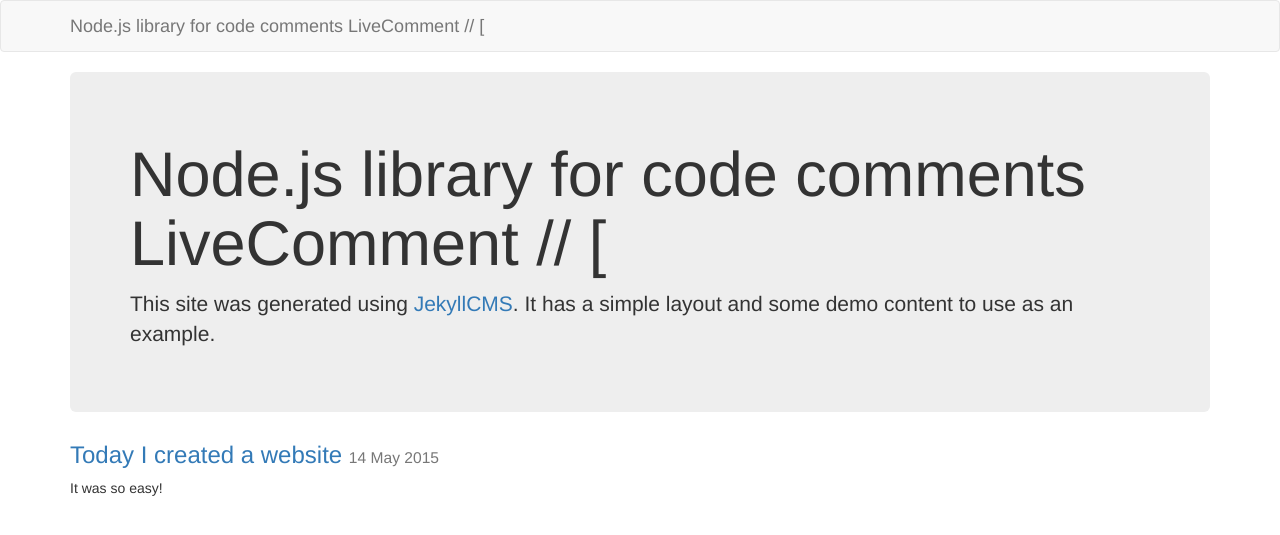
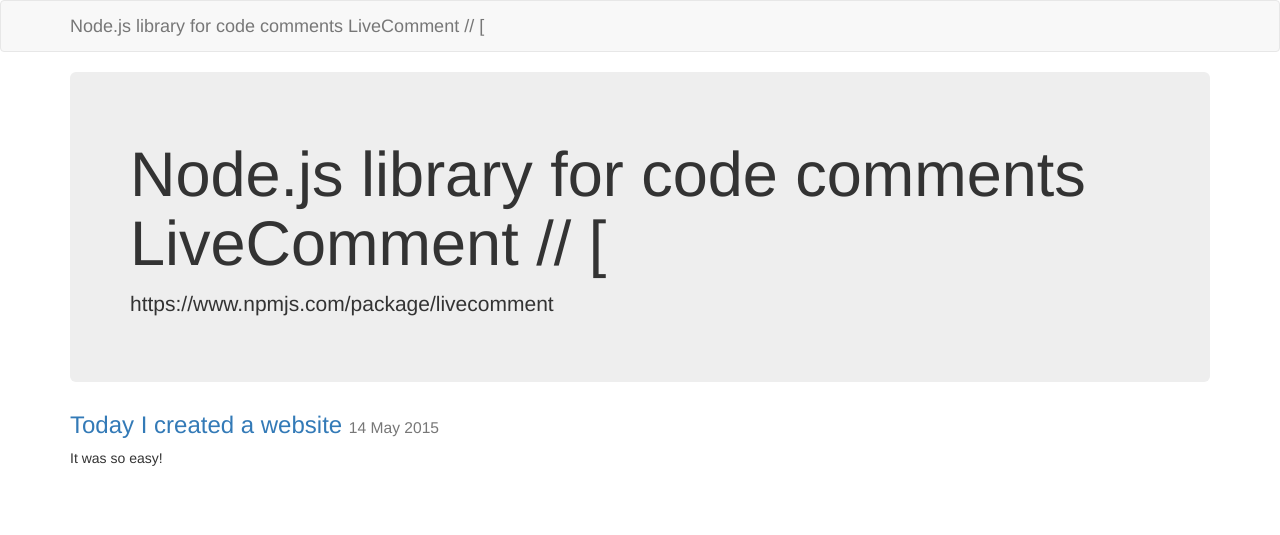
Before and after one commit to d08ble/d08ble.github.io, a Jekyll site: the page built from index.md, in a window 1280 px wide. Shown: the top 535 px of the page. Built offline with Jekyll 4.4.1, drawn with Linux system fonts in a browser that asks for light colours.

Commit message:
Edit from JekyllCMS

```diff
--- a/index.md
+++ b/index.md
@@ -2,5 +2,4 @@
 layout: home
 title: Home
 ---
-This site was generated using [JekyllCMS](http://jekyllcms.grep.ro/). It has a
-simple layout and some demo content to use as an example.
+https://www.npmjs.com/package/livecomment
```
